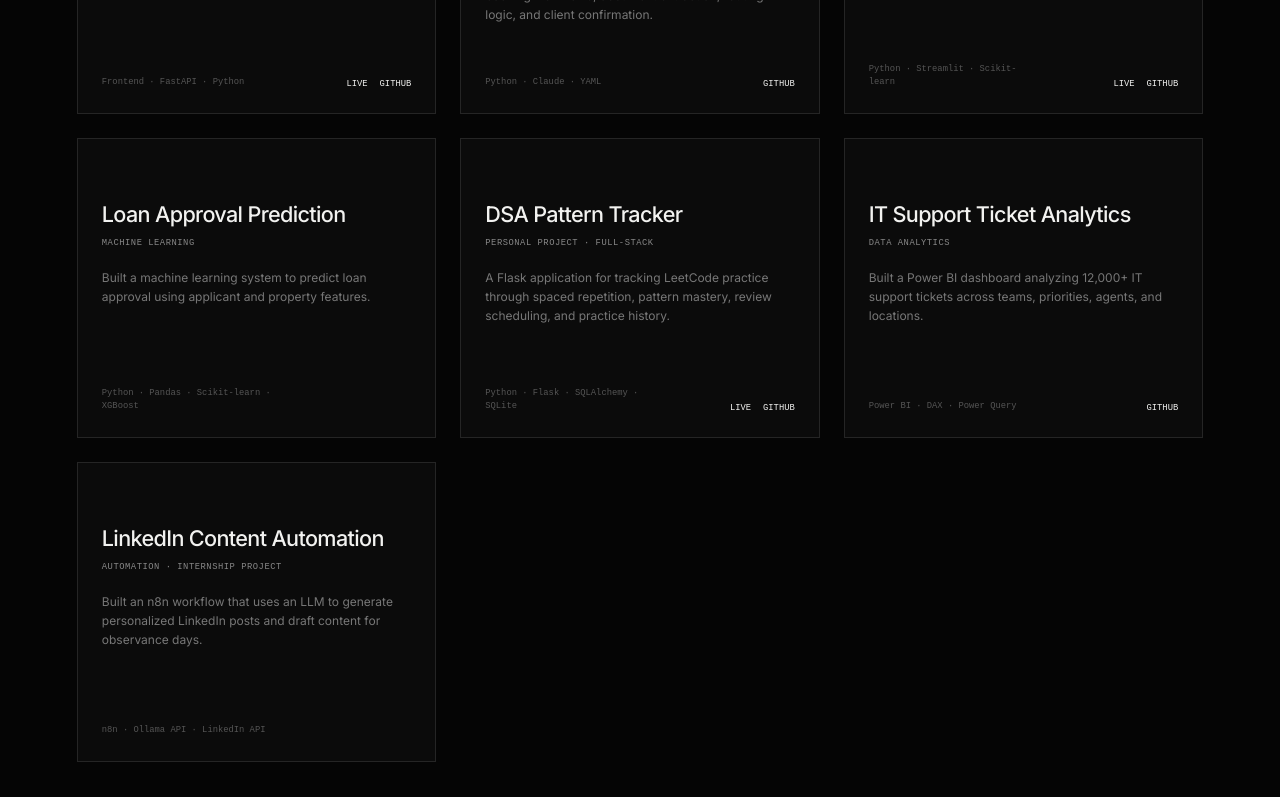
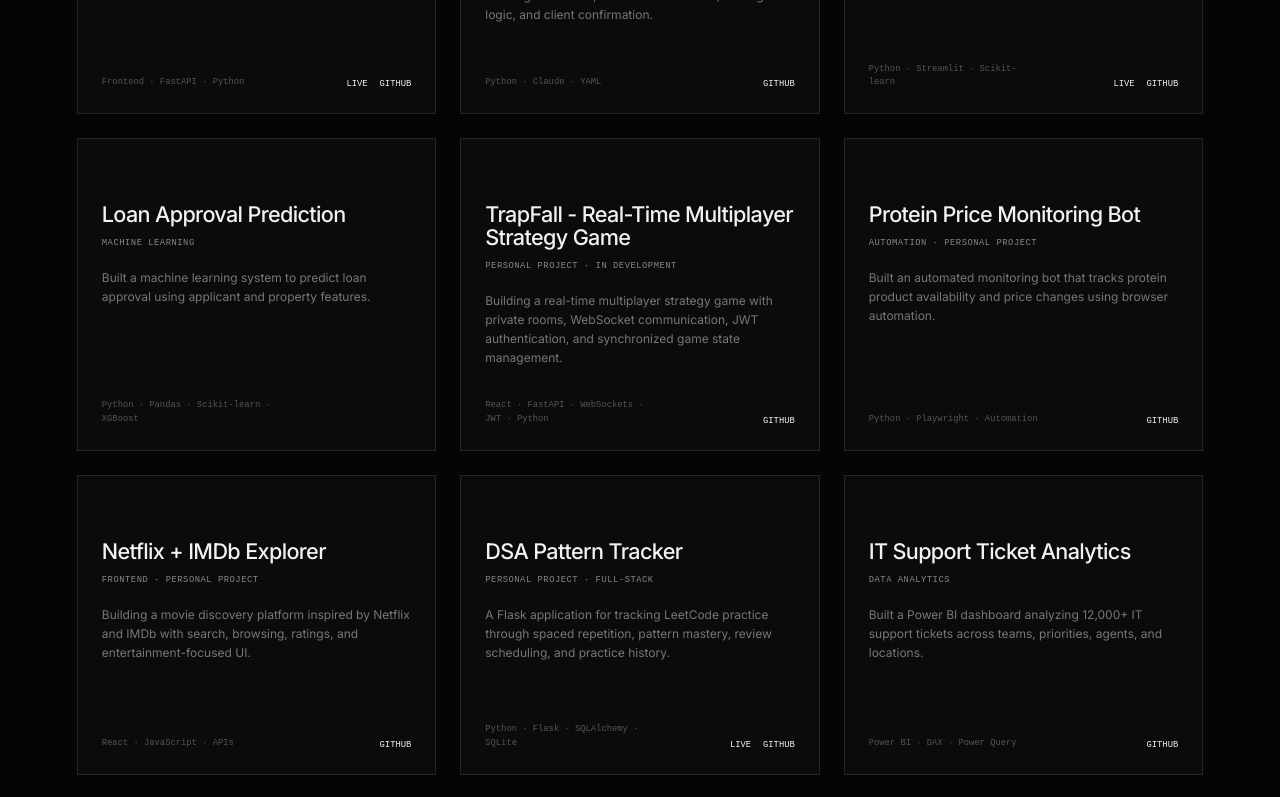
Before and after one commit to hellkeyes/keyes-portfolio, a React (Vite) app: page / in a window 1280 px wide. Shown: the part 1860-2657 px from the top of the page. Built offline with nearby package versions, Linux system fonts and the light colour scheme.

Commit message:
Added experiments

```diff
--- a/src/components/Experiments.jsx
+++ b/src/components/Experiments.jsx
@@ -35,6 +35,33 @@ function Experiments() {
       tools: 'Python · Pandas · Scikit-learn · XGBoost',
       live: '',
       // github: 'YOUR_GITHUB_LINK',
+    },
+    {
+      title: 'TrapFall - Real-Time Multiplayer Strategy Game',
+      type: 'PERSONAL PROJECT · IN DEVELOPMENT',
+      description:
+        'Building a real-time multiplayer strategy game with private rooms, WebSocket communication, JWT authentication, and synchronized game state management.',
+      tools: 'React · FastAPI · WebSockets · JWT · Python',
+      live: '',
+      github: 'https://github.com/hellkeyes/Trapfall',
+    },
+    {
+      title: 'Protein Price Monitoring Bot',
+      type: 'AUTOMATION · PERSONAL PROJECT',
+      description:
+        'Built an automated monitoring bot that tracks protein product availability and price changes using browser automation.',
+      tools: 'Python · Playwright · Automation',
+      live: '',
+      github: 'https://github.com/hellkeyes/protein-monitor-bot',
+    },
+    {
+      title: 'Netflix + IMDb Explorer',
+      type: 'FRONTEND · PERSONAL PROJECT',
+      description:
+        'Building a movie discovery platform inspired by Netflix and IMDb with search, browsing, ratings, and entertainment-focused UI.',
+      tools: 'React · JavaScript · APIs',
+      live: '',
+      github: 'https://github.com/hellkeyes/netflix-imdb-extension',
     },
     {
       title: 'DSA Pattern Tracker',
```
